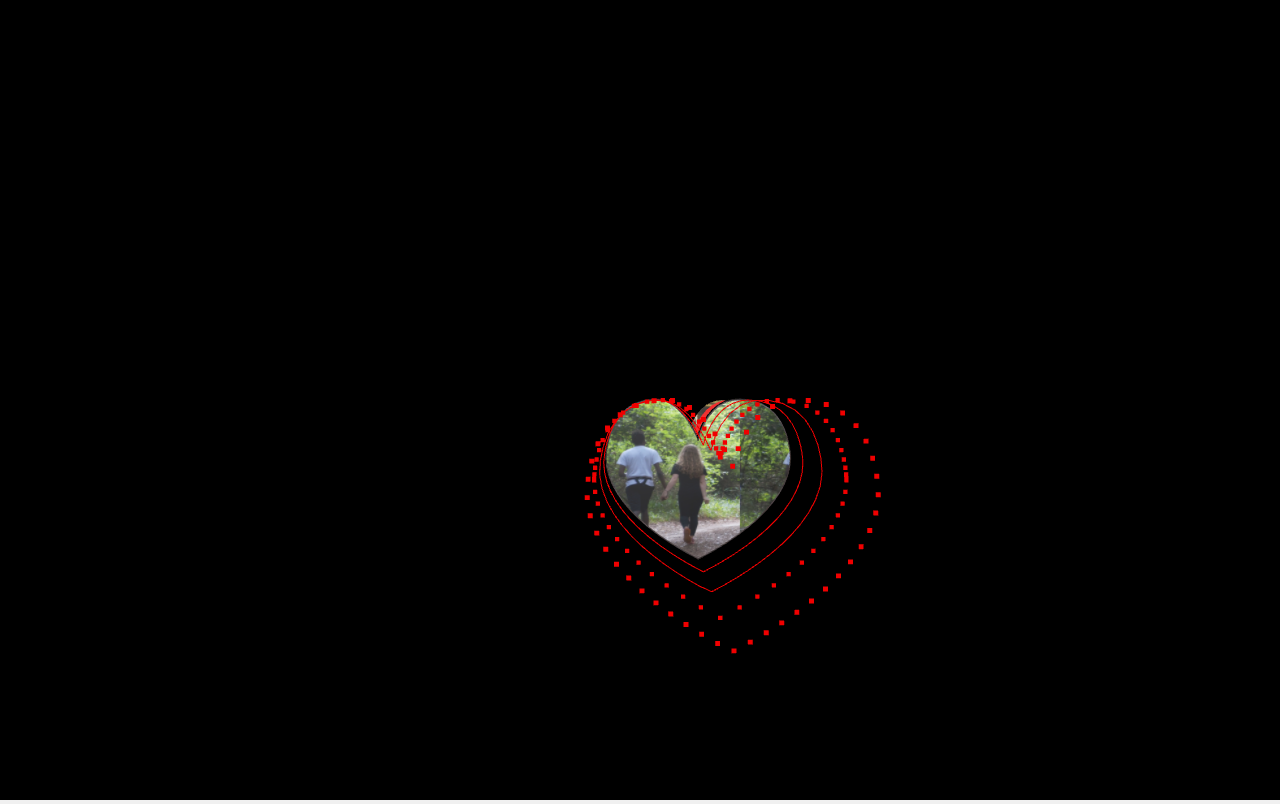
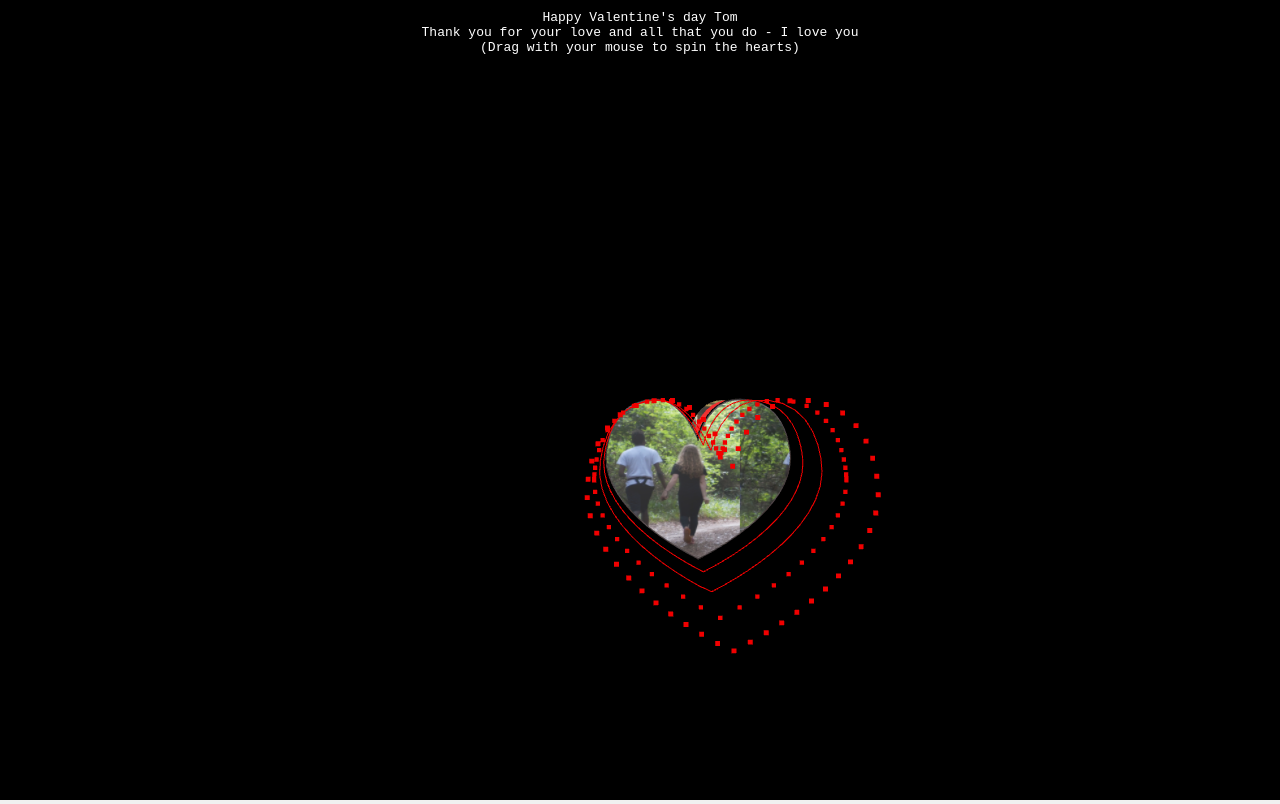
Before and after one commit to svnh/valentine, a website: page index.html in a window 1280 px wide. Drawn offline with Linux system fonts and the light colour scheme; animation ran at ten frames a second.

Commit message:
Add note

```diff
--- a/index.html
+++ b/index.html
@@ -8,6 +8,7 @@
       body {
         font-family: Monospace;
         background-color: #f0f0f0;
+        color: white;
         margin: 0px;
         overflow: hidden;
       }
@@ -52,7 +53,7 @@
         info.style.top = '10px';
         info.style.width = '100%';
         info.style.textAlign = 'center';
-        info.innerHTML = 'Happy Valentine\'s day Babe<br/>Drag to spin';
+        info.innerHTML = 'Happy Valentine\'s day Tom<br />Thank you for your love and all that you do - I love you<br/>(Drag with your mouse to spin the hearts)';
         container.appendChild( info );
 
         scene = new THREE.Scene();
```
